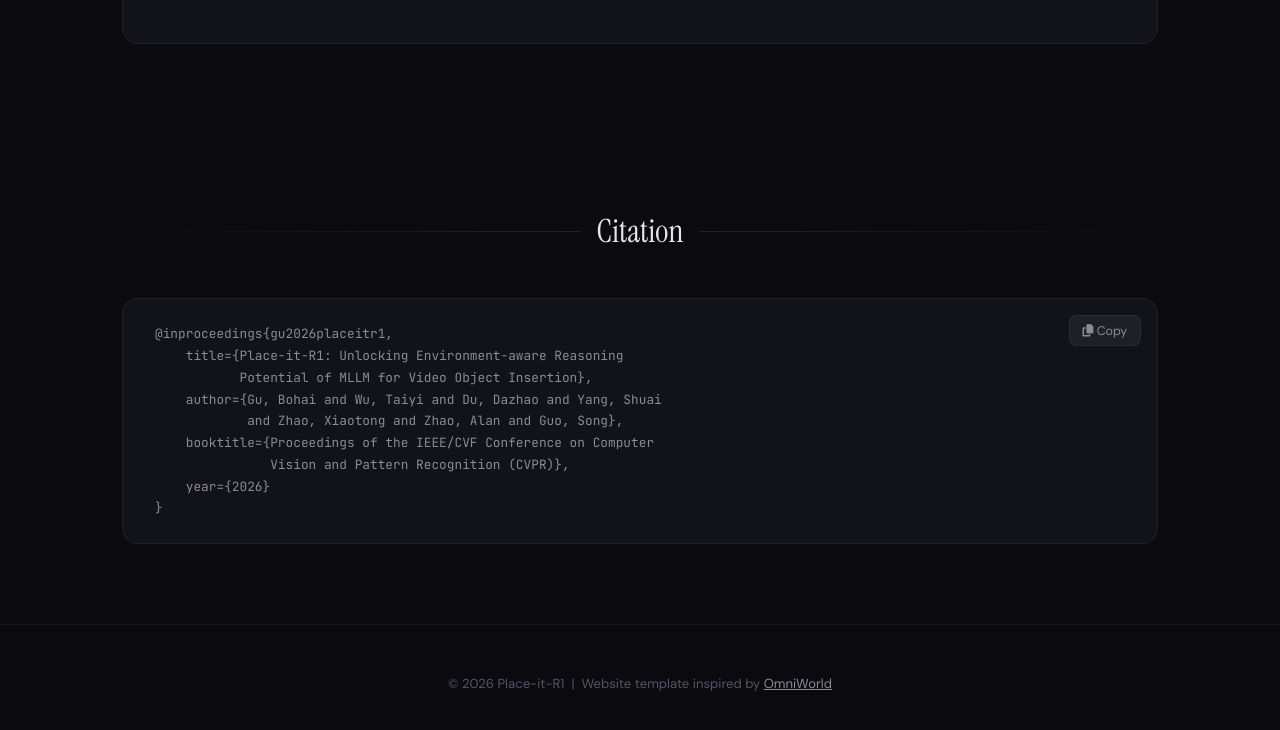
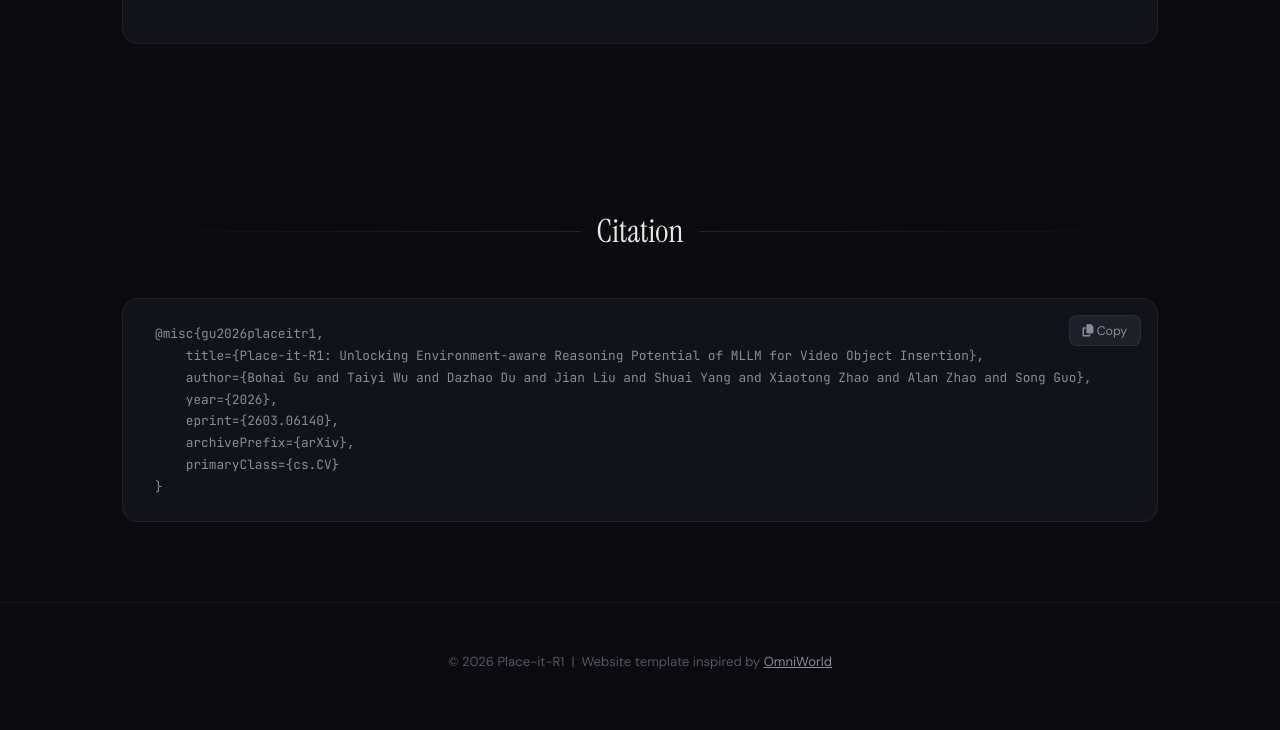
Before and after one commit to NevSNev/Place-it-R1, a plain HTML site: page index.html in a window 1280 px wide. Shown: the part 6324-7054 px from the top of the page. Drawn offline with Linux system fonts and the light colour scheme; some icons are missing.

Commit message:
Fix citation BibTeX entry

```diff
--- a/index.html
+++ b/index.html
@@ -321,14 +321,13 @@
     <div class="section-header reveal"><div class="line"></div><h2>Citation</h2><div class="line"></div></div>
     <div class="citation-block reveal">
         <button class="copy-btn" onclick="copyBib()"><i class="fas fa-copy"></i> Copy</button>
-        <pre id="bibtex">@inproceedings{gu2026placeitr1,
-    title={Place-it-R1: Unlocking Environment-aware Reasoning
-           Potential of MLLM for Video Object Insertion},
-    author={Gu, Bohai and Wu, Taiyi and Du, Dazhao and Yang, Shuai
-            and Zhao, Xiaotong and Zhao, Alan and Guo, Song},
-    booktitle={Proceedings of the IEEE/CVF Conference on Computer
-               Vision and Pattern Recognition (CVPR)},
-    year={2026}
+        <pre id="bibtex">@misc{gu2026placeitr1,
+    title={Place-it-R1: Unlocking Environment-aware Reasoning Potential of MLLM for Video Object Insertion},
+    author={Bohai Gu and Taiyi Wu and Dazhao Du and Jian Liu and Shuai Yang and Xiaotong Zhao and Alan Zhao and Song Guo},
+    year={2026},
+    eprint={2603.06140},
+    archivePrefix={arXiv},
+    primaryClass={cs.CV}
 }</pre>
     </div>
 </div></section>
```
